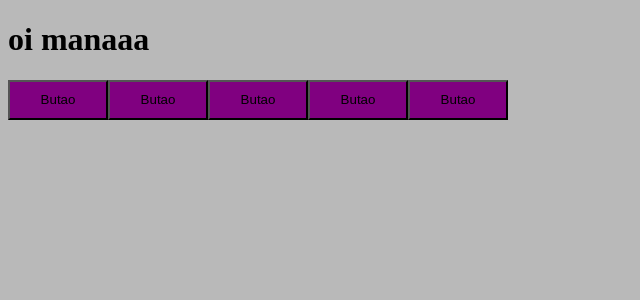
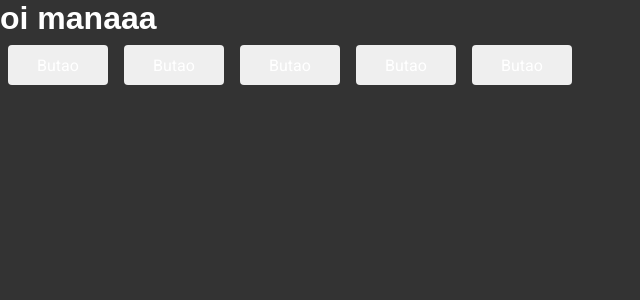
Before and after one commit to Schambin/ignite-timer, a React (Vite) app: page / in a window 1280 px wide. Shown: the top 300 px of the page, without its empty margins (0-640 px from the left). Built offline with nearby package versions, Linux system fonts and the light colour scheme.

Commit message:
global and default themes

```diff
--- a/src/App.tsx
+++ b/src/App.tsx
@@ -1,5 +1,6 @@
 import { Button } from "./components/Button";
 import { ThemeProvider } from "styled-components";
+import { GlobalStyle } from "./styles/global";
 import { defaultTheme } from "./styles/themes/default";
 
 export function App() {
@@ -11,6 +12,8 @@ export function App() {
       <Button variant="danger"/>
       <Button variant="success"/>
       <Button />
+
+      <GlobalStyle />
     </ThemeProvider>
   )
 }
--- a/src/components/Button.styles.ts
+++ b/src/components/Button.styles.ts
@@ -17,7 +17,12 @@ export const ButtonContainer = styled.button<ButtonContainerProps>`
     width: 100px;
     height: 40px;
 
+    margin: 8px;
+    border-radius: 4px;
+    border: 0;
+
     background-color: ${props => props.theme.primary};
+    color: ${props => props.theme.white};
 
     /* ${props => {
         return css`
--- /dev/null
+++ b/src/styles/global.ts
@@ -0,0 +1,21 @@
+import { createGlobalStyle } from "styled-components";
+
+export const GlobalStyle = createGlobalStyle`
+    * {
+        margin: 0;
+        padding: 0;
+        box-sizing: border-box;
+        font-family: 'Arial', sans-serif;
+    }
+
+    body {
+        background-color: #333;
+        color: #fff;
+    }
+
+    body, input, textarea, button {
+        font-family: 'Roboto', sans-serif;
+        font-weight: 400;
+        font-size: 1rem;
+    }
+`;
--- a/src/styles/themes/default.ts
+++ b/src/styles/themes/default.ts
@@ -1,4 +1,21 @@
 export const defaultTheme = {
-    primary: 'purple',
-    secondary: 'orange',
+    white: '#FFF',
+
+    'gray-100': '#E1E1E6',
+    'gray-300': '#C4C4CC',
+    'gray-400': '#8D8D99',
+    'gray-500': '#7C7C8A',
+    'gray-600': '#323238',
+    'gray-700': '#29292E',
+    'gray-800': '#202024',
+    'gray-900': '#121214',
+
+    'green-300': '#00B37E',
+    'green-500': '#00875F',
+    'green-700': '#015F43',
+
+    'red-500': '#AB222E',
+    'red-700': '#7A1921',
+
+    'yellow-500': '#FBA94C',
 }
```
Also changed, not shown: src/@types/styled.d.ts (added, +9 -0 lines).
